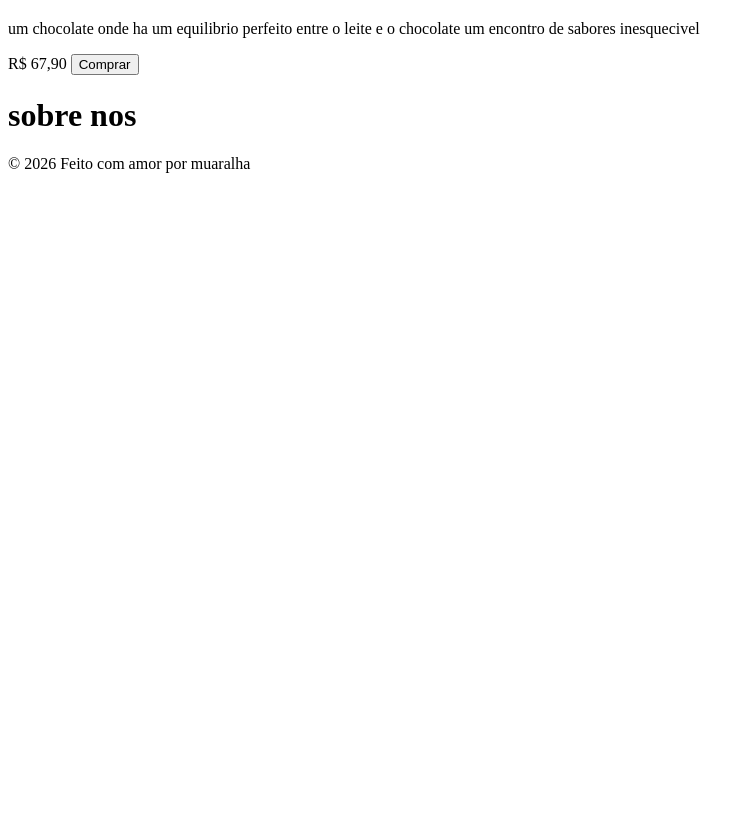
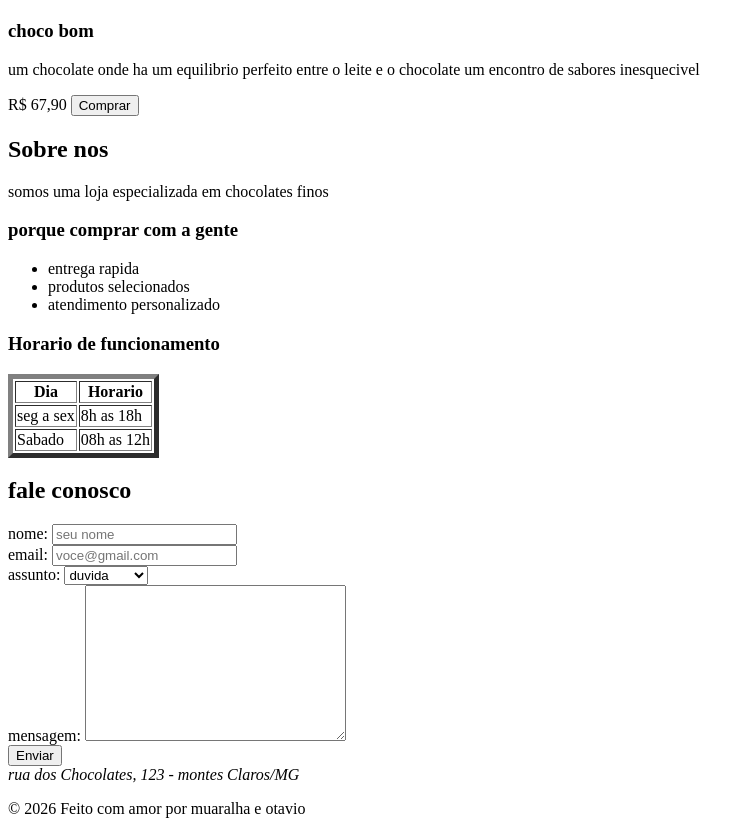
Before and after one commit to lucasazevedo6909/loja-de-chocolate, a plain HTML site: page index.html in a window 1280 px wide. Shown: the part 1289-2123 px from the top of the page, without its empty margins (0-755 px from the left). Before the commit the page ends 1478 px from the top, so only its background shows below. Drawn offline with Linux system fonts and the light colour scheme.

Commit message:
Add files via upload
finalizacao do site

```diff
--- a/index.html
+++ b/index.html
@@ -37,16 +37,79 @@
     </article>
     <article>
         <img src="https://encrypted-tbn0.gstatic.com/images?q=tbn:ANd9GcTL-f6l8w5NQud2vSDvW4FYbgSnu2iUNn8JdrRRhbZeAA&s" alt="chocolate ao leite" height="300">
-        <h3></h3>
+        <h3>choco bom</h3>
         <p>um chocolate onde ha um equilibrio perfeito entre o leite e o chocolate um encontro de sabores inesquecivel</p>
         <span>R$ 67,90</span>
         <button>Comprar</button>
     </article>
 </section>
+<section id="sobre">
+    <h2>Sobre nos </h2>
+    <p>somos uma loja especializada em chocolates finos</p>
+    <h3>porque comprar com a gente </h3>
+    <ul>
+        <li>entrega rapida</li>
+        <li>produtos selecionados</li>
+        <li>atendimento personalizado </li>
+    </ul>
+    <h3>Horario de funcionamento</h3>
+
+    <table border="5">
+        <thead>
+            <tr>
+                <th>Dia</th>
+                <th>Horario</th>
+            </tr>
+        </thead>
+        <tbody>
+            <tr>
+                <td>seg a sex </td>
+                <td>8h as 18h </td>
+            </tr>
+            <tr>
+
+                <td>Sabado</td>
+                <td>08h as 12h</td>
+            </tr>
+
+        </tbody>
+    </table>
+</section>
+<section id="Contato">
+    <h2>fale conosco</h2>
+    <form>
+        <div>
+            <label for="nome">nome:</label>
+             <input type="text" id="nome" placeholder="seu nome">
+        </div>
+    </form>
+          <form>
+        <div>
+            <label for="email">email:</label>
+             <input type="email" id="email" placeholder="voce@gmail.com">
+        </div>
+        <div>
+            <label for="assunto">assunto:</label>
+            <select id="assunto">
+                <option>duvida</option>
+                <option>pedido</option>
+                <option>reclamcao</option>
+            </select>
+        </div>
+        <div>
+            <label for="mensagem">mensagem:</label>
+            <textarea id="mensagem"
+             cols="30" rows="10"
+             placeholder="digite a sua mensagem">
+            </textarea>
+        </div>
+        <button>Enviar</button>
+    </form>
+</section>
 </main>
 <footer>
-    <h1>sobre nos</h1>
-    <p>&copy; 2026 Feito com amor por muaralha</p>
+    <address>rua dos Chocolates, 123 - montes Claros/MG</address>
+    <p>&copy; 2026 Feito com amor por muaralha e otavio </p>
 </footer>
 </body>
 </html>
```
